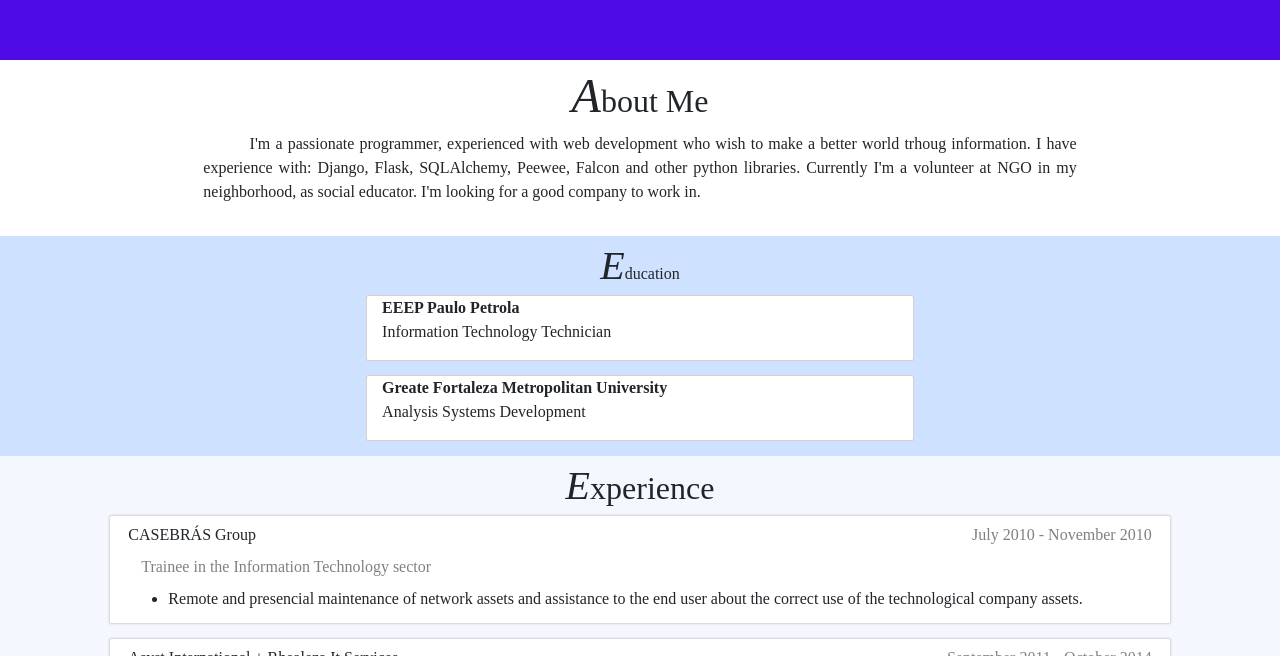
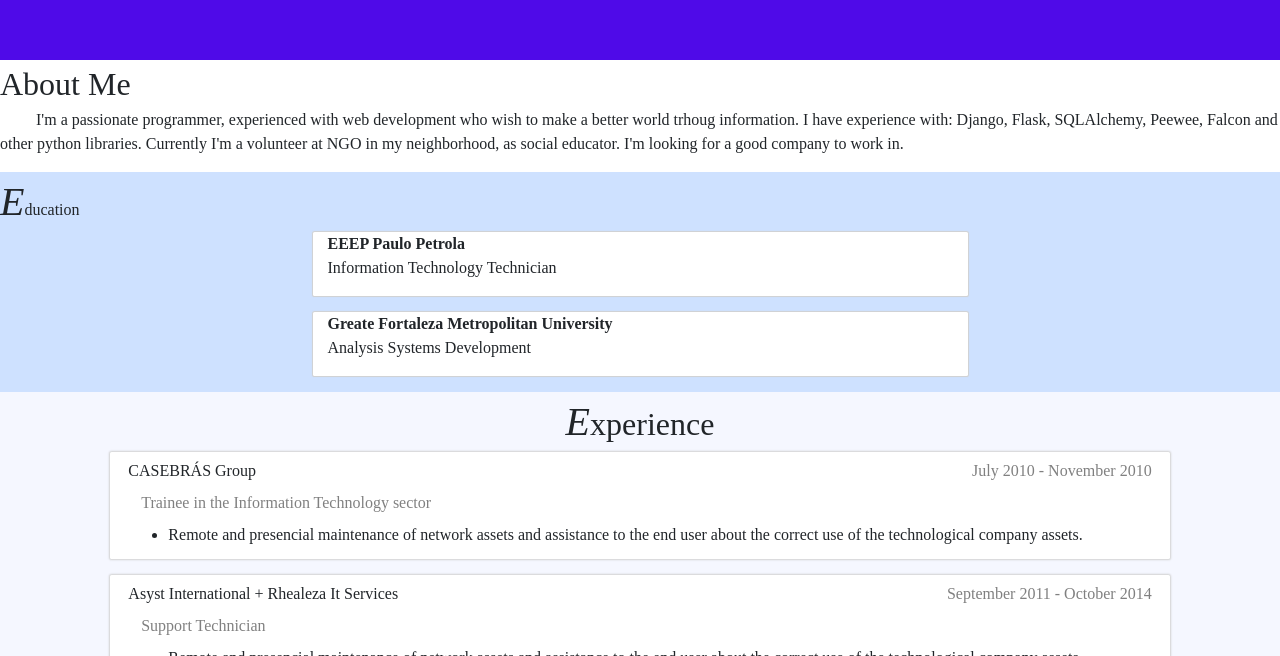
Before and after one commit to isds/myresume, a React (Create React App) app in the folder myresume/: page / in a window 1280 px wide. Shown: the part 740-1396 px from the top of the page. Built offline with nearby package versions, Linux system fonts and the light colour scheme.

Commit message:
Removing bootstrap classes.

```diff
--- a/myresume/src/components/About/About.js
+++ b/myresume/src/components/About/About.js
@@ -5,13 +5,12 @@ import 'bootstrap/dist/css/bootstrap.css';
 class About extends Component {
   render() {
     return (
-      <div id="about" className="about-container row justify-content-center">
-        <div className="col-8">
-          <div className="row justify-content-center">
+      <div id="about">{/* className="about-container row justify-content-center" */}
+        <div>{/*className="row justify-content-center"*/}
           <span className="about-container-title">About Me</span>
         </div>
 
-          <div className="row text-justify">
+        <div>{/*className="row text-justify"*/}
           <p>&nbsp;&nbsp;&nbsp;&nbsp;&nbsp;&nbsp;&nbsp;&nbsp;
          I'm a passionate programmer, experienced with web development who wish to make
          a better world trhoug information. I have experience with: Django, Flask,
@@ -21,7 +20,6 @@ class About extends Component {
             </p>
         </div>
       </div>
-      </div >
     );
   }
 }
--- a/myresume/src/components/App/App.js
+++ b/myresume/src/components/App/App.js
@@ -15,6 +15,7 @@ class App extends Component {
       <div>
         <header>
           <Header />
+          {/* <SideDrawer /> */}
         </header>
         <Body />
 
--- a/myresume/src/components/Education/Education.js
+++ b/myresume/src/components/Education/Education.js
@@ -6,9 +6,9 @@ import 'bootstrap/dist/css/bootstrap.css';
 class Education extends Component {
   render() {
     return (
-      <div id="education" className="row justify-content-center education-container ">
-        <div className="col-10 text-center">
-          <span className="row justify-content-center education-title">
+      <div id="education" className="education-container">{/* className="row justify-content-center" */}
+        <div>{/* className="col-10 text-center" */}
+          <span className="education-title">{/* className="row justify-content-center" */}
             Education
           </span>
 
```
Lines whose indentation alone changed are shown as unchanged.
